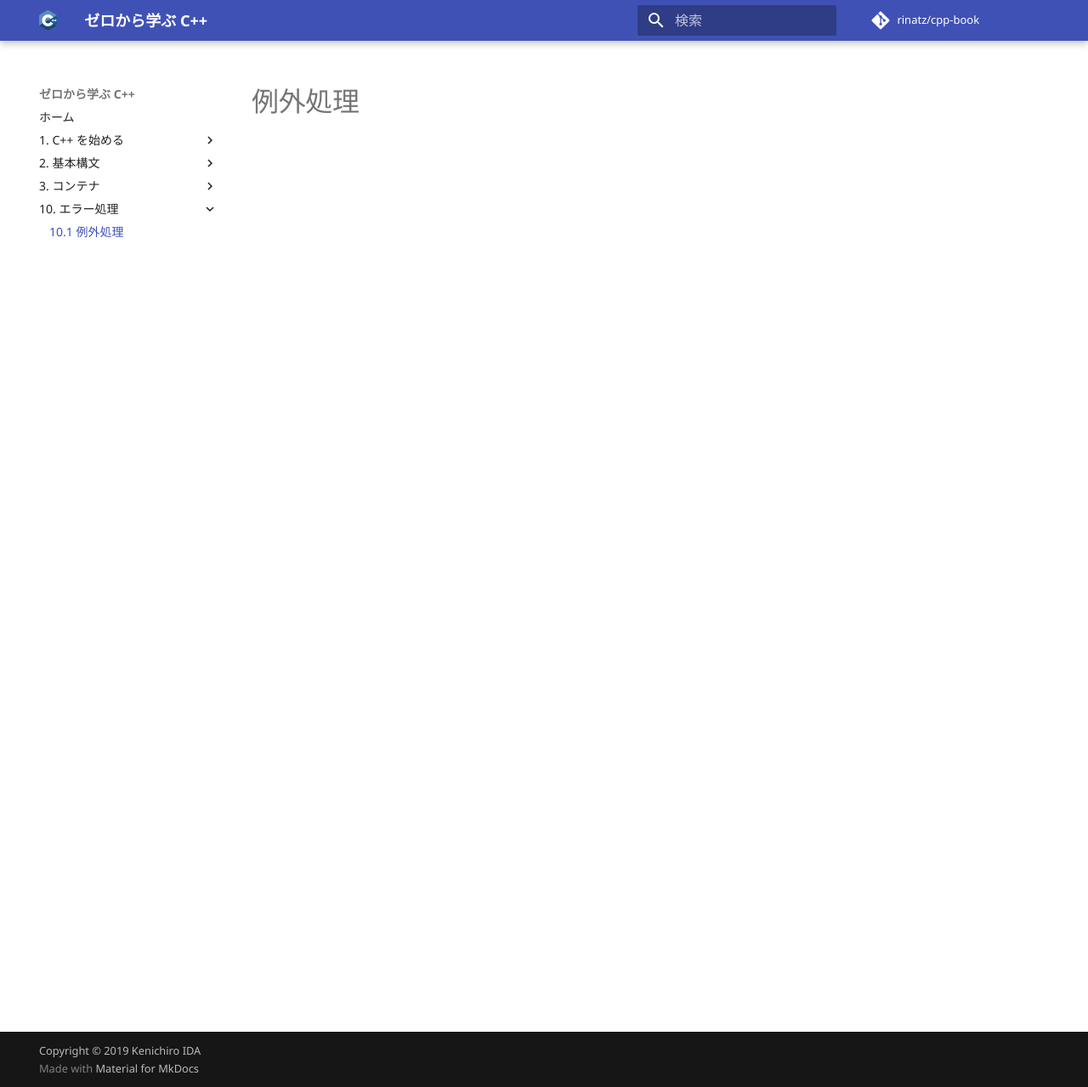
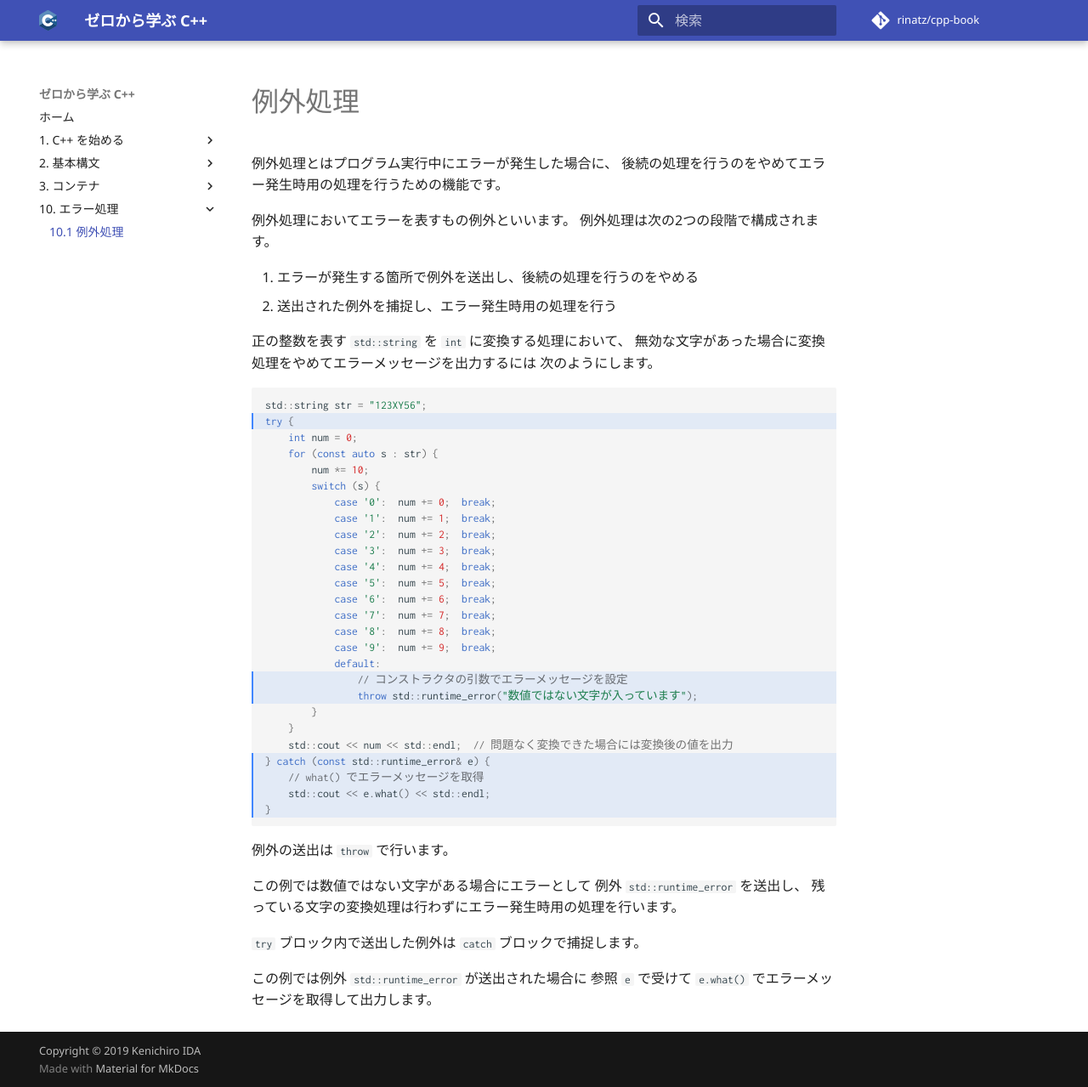
Before and after one commit to rinatz/cpp-book, an MkDocs documentation site: the page built from docs/ch10-01-exception.md, in a window 1280 px wide and 1279 px high. Shown: the whole window at 85% size. Built offline with MkDocs 1.6.1 and Material for MkDocs 9.7.7, drawn with Linux system fonts in a browser that asks for light colours; comment, search, counter and statistics services are not loaded.

Commit message:
Explain exception basic usage

````diff
--- a/docs/ch10-01-exception.md
+++ b/docs/ch10-01-exception.md
@@ -1,4 +1,57 @@
 # 例外処理
+
+例外処理とはプログラム実行中にエラーが発生した場合に、
+後続の処理を行うのをやめてエラー発生時用の処理を行うための機能です。
+
+例外処理においてエラーを表すもの例外といいます。
+例外処理は次の2つの段階で構成されます。
+
+1. エラーが発生する箇所で例外を送出し、後続の処理を行うのをやめる
+1. 送出された例外を捕捉し、エラー発生時用の処理を行う
+
+正の整数を表す `std::string` を `int` に変換する処理において、
+無効な文字があった場合に変換処理をやめてエラーメッセージを出力するには
+次のようにします。
+
+```cpp hl_lines="2 18 19 23 24 25 26"
+std::string str = "123XY56";
+try {
+    int num = 0;
+    for (const auto s : str) {
+        num *= 10;
+        switch (s) {
+            case '0':  num += 0;  break;
+            case '1':  num += 1;  break;
+            case '2':  num += 2;  break;
+            case '3':  num += 3;  break;
+            case '4':  num += 4;  break;
+            case '5':  num += 5;  break;
+            case '6':  num += 6;  break;
+            case '7':  num += 7;  break;
+            case '8':  num += 8;  break;
+            case '9':  num += 9;  break;
+            default:
+                // コンストラクタの引数でエラーメッセージを設定
+                throw std::runtime_error("数値ではない文字が入っています");
+        }
+    }
+    std::cout << num << std::endl;  // 問題なく変換できた場合には変換後の値を出力
+} catch (const std::runtime_error& e) {
+    // what() でエラーメッセージを取得
+    std::cout << e.what() << std::endl;
+}
+```
+
+例外の送出は `throw` で行います。
+
+この例では数値ではない文字がある場合にエラーとして
+例外 `std::runtime_error` を送出し、
+残っている文字の変換処理は行わずにエラー発生時用の処理を行います。
+
+`try` ブロック内で送出した例外は `catch` ブロックで捕捉します。
+
+この例では例外 `std::runtime_error` が送出された場合に
+参照 `e` で受けて `e.what()` でエラーメッセージを取得して出力します。
 
 <!-- TODO: デストラクタから例外を出さないことを記載
 
````
